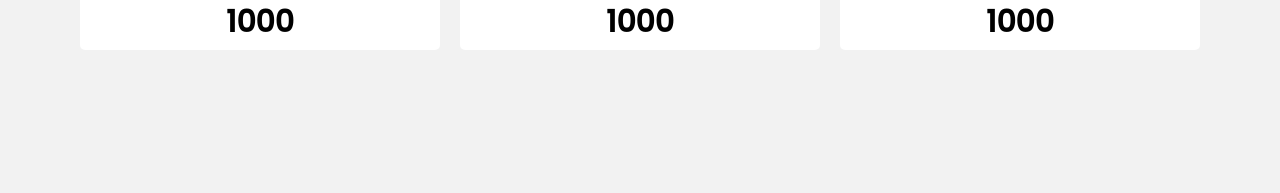
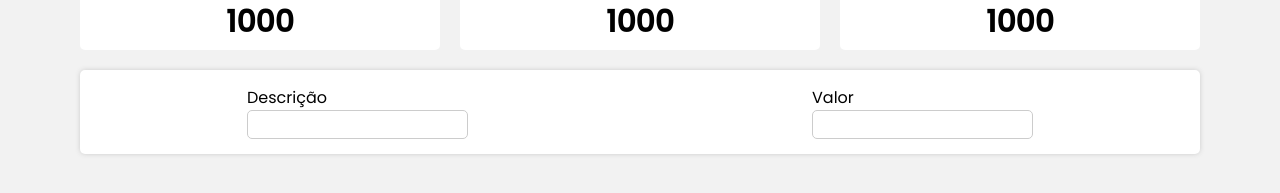
Before and after one commit to WenerRodrigo/controle-financas, a React (Create React App) app: page / in a window 1280 px wide. Shown: the part 175-368 px from the top of the page. Built offline with nearby package versions, Linux system fonts and the light colour scheme.

Commit message:
criado o formulario e add os estilo

```diff
--- a/src/App.js
+++ b/src/App.js
@@ -1,4 +1,5 @@
 import React from "react";
+import Form from "./components/Form";
 import Header from "./components/Header"
 import Resume from "./components/Resume";
 import GlobalStyle from "./styles/global";
@@ -8,6 +9,7 @@ const App = () => {
     <>
       <Header/>
       <Resume />
+      <Form />
       <GlobalStyle />
     </>
   );
--- a/src/components/Form/index.js
+++ b/src/components/Form/index.js
@@ -0,0 +1,38 @@
+import React, { useState } from "react";
+import * as C from "./style"
+
+const Form = () => {
+  const [desc, setDesc] = useState("");
+  const [amount, setAmount] = useState("");
+  const [isExpense, setIsExpense] = useState("");
+
+  const handleSave = () => {
+    if (!desc || !amount) {
+      alert("Informe a descrição e o valor!");
+      return;
+    } else if (amount < 1) {
+      alert("O valor tem que ser positivo!");
+    }
+  };
+
+  return (
+    <>
+      <C.Container>
+        <C.InputContent>
+          <C.label>Descrição</C.label>
+          <C.Input value={desc} onChange={(e) => setDesc(e.terget.value)} />
+        </C.InputContent>
+        <C.InputContent>
+          <C.label>Valor</C.label>
+          <C.Input
+            value={amount}
+            type="number"
+            onChange={(e) => setAmount(e.target.value)}
+          />
+        </C.InputContent>
+      </C.Container>
+    </>
+  );
+};
+
+export default Form;
--- /dev/null
+++ b/src/components/Form/style.js
@@ -0,0 +1,53 @@
+import styled from "styled-components";
+
+export const Container = styled.div`
+  max-width: 1120px;
+  margin: 20px auto;
+  width: 98%;
+  background-color: #fff;
+  box-shadow: 0px 0px 5px #ccc;
+  border-radius: 5px;
+  display: flex;
+  justify-content: space-around;
+  padding: 15px 0px;
+  gap: 10px;
+
+  @media (max-width: 750px) {
+    display: grid;
+  }
+`;
+
+export const InputContent = styled.div`
+  display: flex;
+  flex-direction: column;
+`;
+
+export const label = styled.label``;
+
+export const Input = styled.input`
+  outline: none;
+  border-radius: 5px;
+  padding: 5px 10px;
+  font-size: 15px;
+  border: 1px solid #ccc;
+`;
+
+export const RadioGroup = styled.div`
+  display: flex;
+  align-items: center;
+
+  input {
+    margin-left: 20px;
+    accent-color: black;
+    margin-top: 0;
+  }
+`;
+
+export const Button = styled.button`
+    padding: 5px 10px;
+    border: none;
+    border-radius: 5px;
+    cursor: pointer;
+    color: white;
+    background-color: teal;
+`
```
Also changed, not shown: src/components/Form/sytle.js (deleted).
